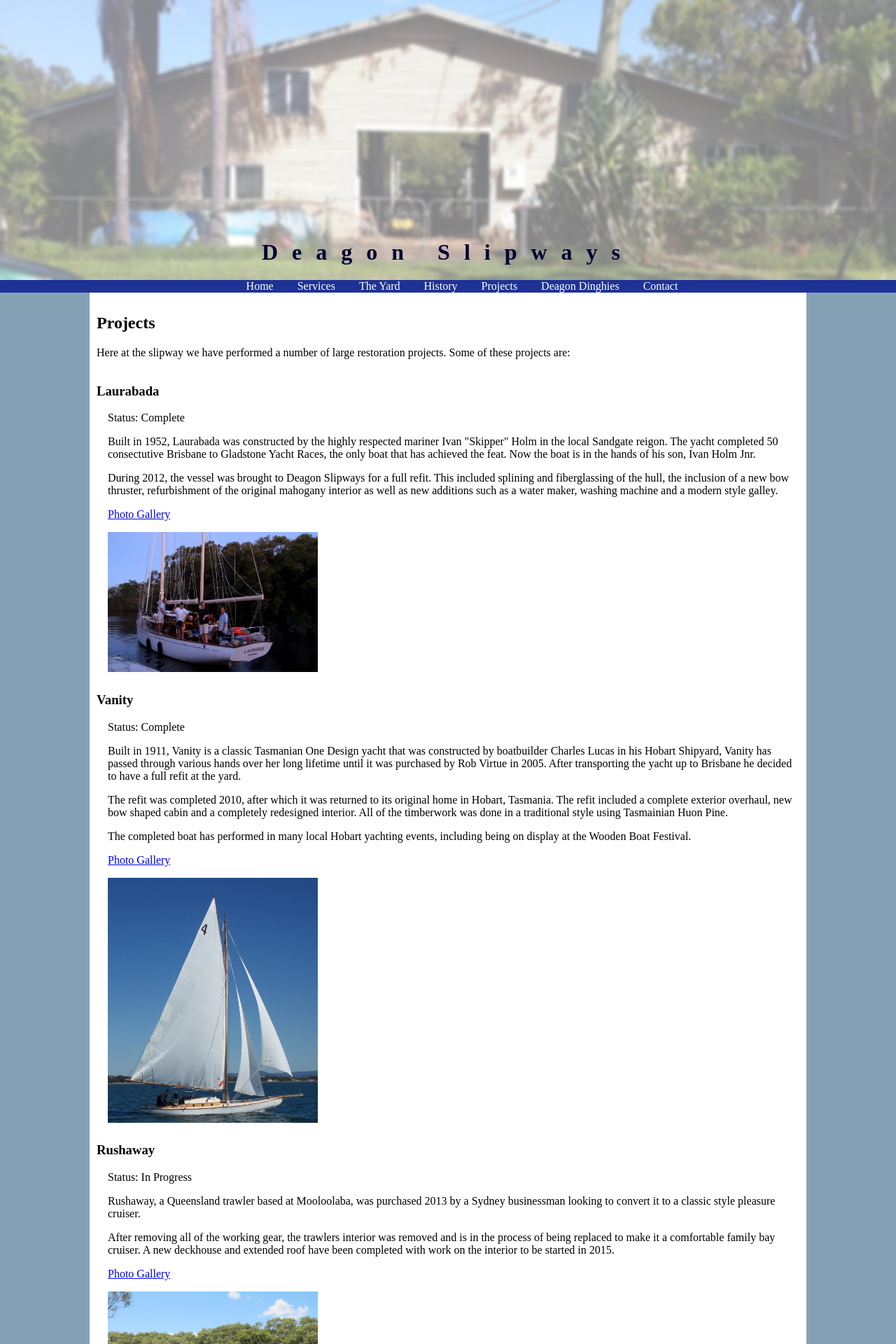
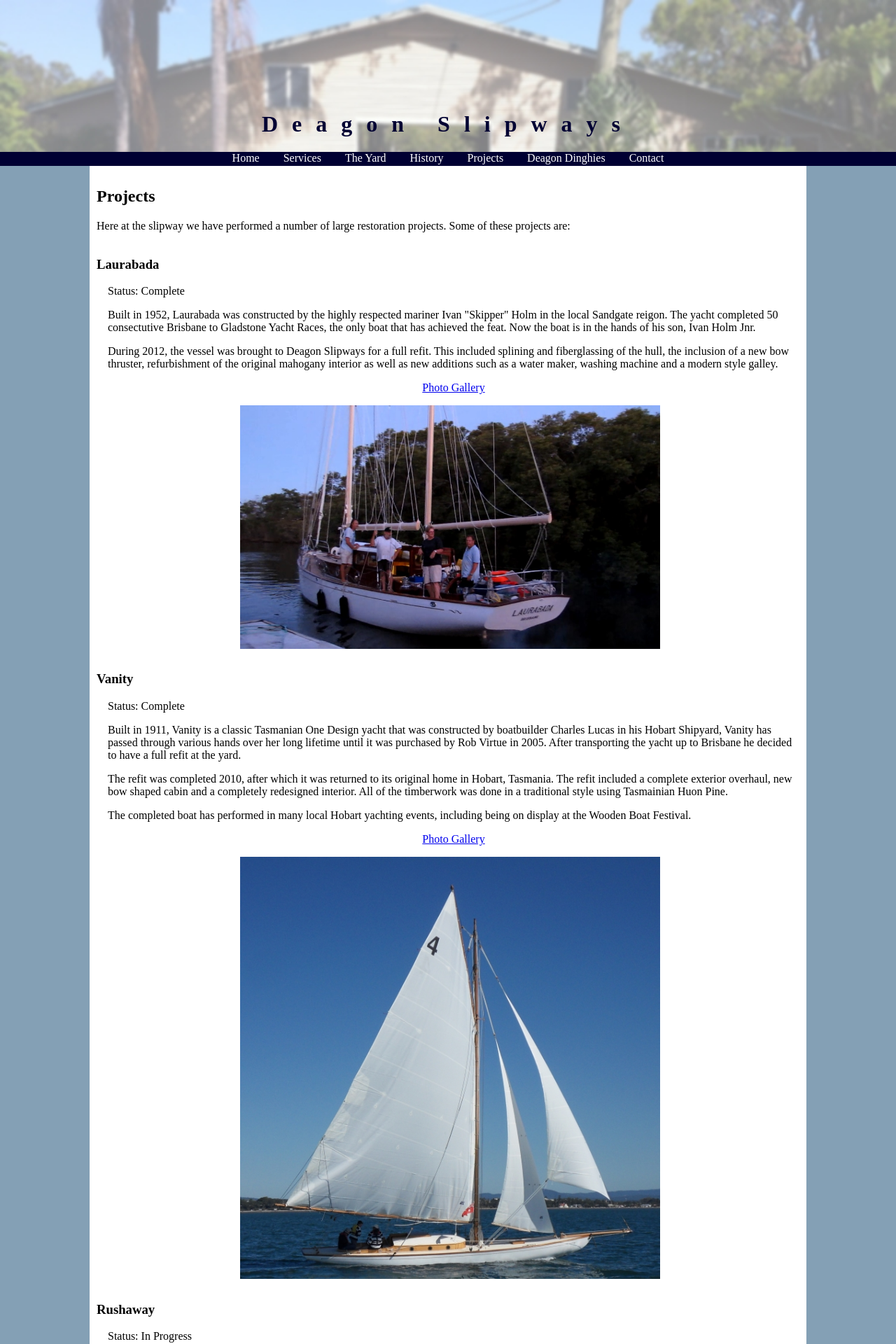
Before and after one commit to jack775544/deagon-slipways, a Jekyll site: the page built from projects.html, in a window 1280 px wide. Shown: the top 1920 px of the page at 70% size. Built offline with Jekyll 4.4.1, drawn with Linux system fonts in a browser that asks for light colours; some web fonts are replaced.

Commit message:
We are responsive now!

```diff
--- a/_includes/galleryhead.html
+++ b/_includes/galleryhead.html
@@ -1,6 +1,7 @@
 <head>
 	<meta content="text/html;charset=utf-8" http-equiv="Content-Type">
 	<meta content="utf-8" http-equiv="encoding">
+    <meta name="viewport" content="width=device-width, initial-scale=1, maximum-scale=1">
 
 	<title>{{ site.title }}</title>
 
--- a/_includes/head.html
+++ b/_includes/head.html
@@ -1,6 +1,7 @@
 <head>
 	<meta content="text/html;charset=utf-8" http-equiv="Content-Type">
 	<meta content="utf-8" http-equiv="encoding">
+    <meta name="viewport" content="width=device-width, initial-scale=1, maximum-scale=1">
 
 	<title>{{ site.title }}</title>
 
--- a/_includes/header.html
+++ b/_includes/header.html
@@ -1,10 +1,10 @@
 <header>
 	<div id="titleimg">
-		<img src="pictures/backshed.jpg"/>
+        <div id="back"></div>
 		<h1>Deagon Slipways</h1>
 	</div>
-	<nav>
-		<ul>
+	<nav class="clearfix">
+		<ul id="navbar">
 			<li><a href="index.html">Home</a></li>
 			<li><a href="services.html">Services</a></li>
 			<li><a href="yard.html">The Yard</a></li>
--- a/css/style.css
+++ b/css/style.css
@@ -1,157 +1,174 @@
-html{
+html {
     font-family: 'Droid Serif', serif;
-    background-color: rgba(132,160,181,1);
+    background-color: rgba(132, 160, 181, 1);
     font-size: 16px;
-    min-width: 780px;
+    min-width: 725px;
 }
 
-html, body{
+html,
+body {
     height: 100%;
 }
 
-body{
+body {
     margin: 0px;
 }
 
-#titleimg{
+#titleimg {
     margin: 0px;
     width: 100%;
     height: 400px;
-    /*background-image: url("../pictures/backshed.jpg");
-    background-size: 100%;*/
     position: relative;
     text-align: center;
 }
 
-#titleimg img{
+#titleimg #back {
     width: 100%;
     height: 400px;
+    background-image: url(../pictures/backshed.jpg);
+    background-repeat: no-repeat;
+    background-size: cover;
 }
 
-h1{
-    color: rgba(0,0,50,1);
+h1 {
+    color: rgba(0, 0, 50, 1);
     letter-spacing: 20px;
     position: absolute;
     bottom: 0px;
     width: 100%;
 }
 
-nav ul{
+nav {
+    background-color: rgba(0, 0, 50, 1);
+    height: 20px;
+}
+
+nav ul {
     list-style-type: none;
     text-align: center;
-    background-color: rgba(30,50,150,1);
     margin: 0px;
+    height: 20px;
+    padding: 0px;
 }
 
-nav ul li{
+nav ul li {
     display: inline;
 }
 
-nav ul li a{
+nav ul li a {
     padding: 0px 15px;
     text-decoration: none;
-    color: rgba(255,255,255,1);
+    color: rgba(255, 255, 255, 1);
 }
 
-nav ul li a:hover{
-    background-color: rgba(30,50,255,1);
+nav ul li:hover {
+    background-color: rgba(30, 50, 255, 1);
 }
 
-.back{
-    background-color: rgba(132,160,181,1);
+#pull {
+    display: none;
+}
+
+.back {
+    background-color: rgba(132, 160, 181, 1);
     background-size: cover;
     width: 100%;
-
 }
 
-.text{
-    /*margin-bottom: 50px;*/
+.text {
     padding: 10px;
 }
 
-.writing img{
+.writing img {
     height: 400px;
     width: 200px;
     float: left;
     margin-right: 10px;
     margin-bottom: 10px;
 }
-.content{
+
+.content {
     margin: auto;
     width: 80%;
     height: 100%;
     background-color: white;
 }
 
-footer{
+footer {
     width: 100%;
     text-align: center;
 }
 
-footer p{
+footer p {
     margin: 10px;
 }
 
-footer{
+footer {
     font-size: 0.8em;
 }
 
-#finalnote{
+#finalnote {
     font-size: 0.7em;
 }
 
-#clear{
+#clear {
     clear: both;
 }
 
-.writing ul{
+.writing ul {
     padding-left: 0px;
     list-style-type: none;
 }
 
-.writing ul li span{
+.writing ul li span {
     padding-left: 16px;
 }
 
-td{
+td {
     width: 200px;
 }
 
-.project{
-    float:left;
-    clear:both;
+.project {
+    float: left;
+    clear: both;
     width: 100%;
 }
 
-.projectbody{
+.projectbody {
     padding-left: 16px;
 }
 
-.project img{
-    width: 300px;
-    height: 200px;
-    float: left;
+.project img {
+    width: 600px;
+    height: auto;
+    float: none;
+    display: inline;
 }
 
-#mapbox{
+#mapbox {
     width: 80%;
     height: 600px;
     margin: auto;
 }
 
-iframe{
+iframe {
     height: 100%;
     width: 100%;
-    border:0
+    border: 0;
 }
 
-#opening{
+#vidbox{
+    text-align: center;
+}
+
+#opening {
     padding-left: 16px;
 }
 
-#homeimg{
+#homeimg {
     width: 300px;
 }
+
 #yardimg {
     width: 450px;
 }
@@ -161,46 +178,41 @@ iframe{
 }
 
 #dinghyimg {
-    /*width: 500px;
-    height: 281px;*/
-    width: 711px;
-    height: 400px;
-    float: left;
-    margin-right: 10px;
-    margin-bottom: 10px;
+    width: 740px;
+    height: 370px;
+    display: inline;
 }
 
 #craneimg {
     width: 400px;
 }
 
-#vanityimg {
-    height: 350px
+.prjimg{
+    width: 100%;
+    text-align: center;
 }
 
 .gallery {
-/*    width: 640px;
-    height: 480px;*/
     max-width: 700px;
     width: 100%;
     display: none;
 }
 
-.gallery:first-of-type{
+.gallery:first-of-type {
     display: block;
 }
 
-.slider div{
+.slider div {
     display: table-cell;
     vertical-align: middle;
     min-width: 100px;
     text-align: center;
     font-size: 50px;
-    background-color: rgba(0,0,0,0.1);
+    background-color: rgba(0, 0, 0, 0.1);
 }
 
 .sliderbutton:hover {
-    background-color: rgba(0,0,0,0.3);
+    background-color: rgba(0, 0, 0, 0.3);
 }
 
 .sliderbutton {
@@ -214,13 +226,147 @@ iframe{
     max-width: 840px;
 }
 
-.imgslider{
+.imgslider {
     width: 80%;
 }
 
-#movie{
+#movie {
     width: 560px;
     height: 315px;
     margin: auto;
     display: block;
 }
+@media screen and (max-width: 1359px) {
+    #titleimg #back {
+        height: 217px;
+    }
+    #titleimg {
+        height: 217px;
+        background-position: bottom;
+    }
+}
+@media screen and (max-width: 1024px) {
+    html {
+        min-width: 0px;
+    }
+    #pull {
+        display: none;
+        text-decoration: none;
+    }
+    nav {
+        height: 203px;
+    }
+    nav ul {
+        display: block;
+        width: 100%;
+    }
+    nav ul li {
+        width: 100%;
+        background-color: rgba(0, 0, 50, 1);
+        display: block;
+    }
+    nav ul li:hover {
+        background-color: inherit;
+    }
+    nav ul li:nth-child(even) {
+        background-color: rgba(30, 50, 150, 1);
+    }
+    nav ul li a {
+        padding: 5px 0px 5px 0px;
+        display: block;
+        text-align: center;
+    }
+    #dinghyimg {
+        width: 520px;
+        height: 260px;
+    }
+    .project img {
+        width: 400px;
+    }
+    .slider div {
+        min-width: 50px;
+    }
+}
+@media screen and (max-width: 800px) {
+    .writing {
+        text-align: center;
+    }
+    #craneimg {
+        width: 200px;
+        height: auto;
+    }
+    #dinghyimg {
+        width: 360px;
+        height: 180px;
+    }
+    #yardimg {
+        float: none;
+        display: inline;
+    }
+    #historyimg {
+        float: none;
+        display: inline;
+    }
+}
+@media screen and (max-width: 600px) {
+    #homeimg {
+        width: 200px;
+        height: auto;
+        display: inline;
+        float: none;
+    }
+    #craneimg{
+        display: inline;
+        float: none;
+    }
+    #mapbox {
+        width: 80%;
+        height: 300px;
+        margin: auto;
+    }
+    iframe {
+        height: 100%;
+        width: 100%;
+        border: 0
+    }
+    #dinghyimg {
+        width: 200px;
+        height: 100px;
+    }
+    #opening {
+        padding-left: 16px;
+    }
+    #homeimg {
+        width: 300px;
+    }
+    #yardimg {
+        width: 200px;
+        height: auto;
+    }
+    #historyimg {
+        width:200px;
+        height: auto;
+    }
+    #vanityimg {
+        height: 350px
+    }
+    .project img {
+        width: 200px;
+    }
+    #titleimg #back {
+        height: 100px;
+    }
+    #titleimg {
+        height: 100px;
+        background-position: bottom;
+    }
+}
+@media screen and (max-width: 500px) {
+    #homeimg {
+        width: 200px;
+    }
+    .slider div {
+        min-width: 25px;
+        font-size: 30px;
+    }
+}
--- a/dinghy.html
+++ b/dinghy.html
@@ -3,7 +3,7 @@ layout: main
 ---
 <h2>Deagon Dinghy</h2>
 <!--<img class="dispimg" src="pictures/dinghysailing.jpg" id="dinghyimg"/>-->
-<iframe width="500" height="281" src="https://www.youtube.com/embed/0KTlboeRxAY" frameborder="0" allowfullscreen class="dispimg" id="dinghyimg"></iframe>
+<div id="vidbox"><iframe id="dinghyimg" src="https://www.youtube.com/embed/0KTlboeRxAY" frameborder="0" allowfullscreen></iframe></div>
 <p>Based off the model of the original sailing tender for the classic yacht Laurabada, the Deagon Dinghy is a composite construction rowing/sailing gaff rigged dinghy suited for boats of all sizes. These are perfect as a yacht tender or as a pleasure sailer.</p>
 <p>Constructed using carbon fiber, these tenders are lightweight (16kg) but strong enough to endure the elements.</p>
 <p>The gaff rig, is perfect for a large variety of weather conditions and the unstayed rig allows easy assembly and storage.</p>
--- a/projects.html
+++ b/projects.html
@@ -10,8 +10,10 @@ layout: main
 		<div>Status: Complete</div>
 		<p>Built in 1952, Laurabada was constructed by the highly respected mariner Ivan "Skipper" Holm in the local Sandgate reigon. The yacht completed 50 consectutive Brisbane to Gladstone Yacht Races, the only boat that has achieved the feat. Now the boat is in the hands of his son, Ivan Holm Jnr.</p>
 		<p>During 2012, the vessel was brought to Deagon Slipways for a full refit. This included splining and fiberglassing of the hull, the inclusion of a new bow thruster, refurbishment of the original mahogany interior as well as new additions such as a water maker, washing machine and a modern style galley.</p>
+		<div class="prjimg">
             <p><a href="laurabadagallery.html">Photo Gallery</a></p>
             <img src="pictures/laurabadafinished.jpg"/>
+        </div>
 	</div>
 </div>
 
@@ -22,8 +24,10 @@ layout: main
 		<p>Built in 1911, Vanity is a classic Tasmanian One Design yacht that was constructed by boatbuilder Charles Lucas in his Hobart Shipyard, Vanity has passed through various hands over her long lifetime until it was purchased by Rob Virtue in 2005. After transporting the yacht up to Brisbane he decided to have a full refit at the yard.</p>
 		<p>The refit was completed 2010, after which it was returned to its original home in Hobart, Tasmania. The refit included a complete exterior overhaul, new bow shaped cabin and a completely redesigned interior. All of the timberwork was done in a traditional style using Tasmainian Huon Pine.</p>
 		<p>The completed boat has performed in many local Hobart yachting events, including being on display at the Wooden Boat Festival.</p>
+        <div class="prjimg">
             <p><a href="vanitygallery.html">Photo Gallery</a></p>
             <img src="pictures/vanitynew.jpg" id="vanityimg"/>
+        </div>
 	</div>
 </div>
 
@@ -33,8 +37,10 @@ layout: main
 		<div>Status: In Progress</div>
 		<p>Rushaway, a Queensland trawler based at Mooloolaba, was purchased 2013 by a Sydney businessman looking to convert it to a classic style pleasure cruiser.</p>
 		<p>After removing all of the working gear, the trawlers interior was removed and is in the process of being replaced to make it a comfortable family bay cruiser. A new deckhouse and extended roof have been completed with work on the interior to be started in 2015.</p>
+        <div class="prjimg">
             <p><a href="rushawaygallery.html">Photo Gallery</a></p>
             <img src="pictures/rushaway.jpg"/>
+        </div>
 	</div>
 </div>
 
@@ -44,9 +50,10 @@ layout: main
 		<div>Status: In Progress</div>
 		<p>Southern Mist is a 50 foot long cray boat that was originally based in Melbourne that has been brought up to Brisbane for conversion into a pleasure cruiser.</p>
 		<p>Currently the boat is inside of the shed getting completely stripped from the deck down for the restoration to take place.</p>
+        <div class="prjimg">
             <p><a href="southernmistgallery.html">Time Lapse Video Gallery</a></p>
             <img src="pictures/southernmist.jpg"/>
-		<div id="clear"></div>
+        </div>
 	</div>
 </div>
 
```
Also changed, not shown: other parts of _includes/header.html (+1 -0 lines). Lines whose indentation alone changed are shown as unchanged.
